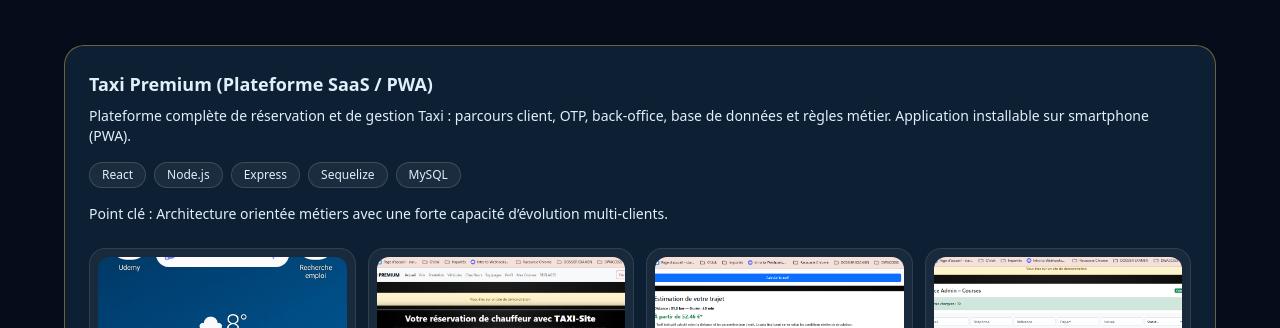
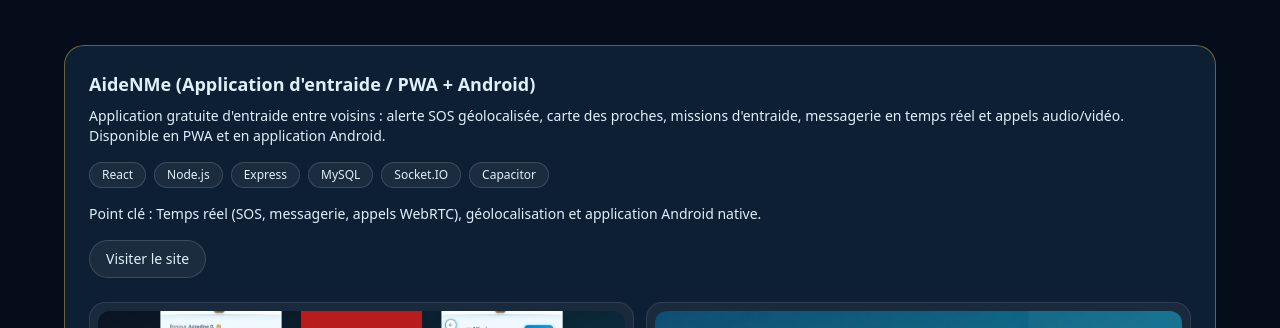
Before and after one commit to Azed-Oume/dwaccess.com, a Next.js app: page /projets in a window 1280 px wide. Shown: the part 400-728 px from the top of the page. Built offline with nearby package versions, Linux system fonts and the light colour scheme; no server answers.

Commit message:
feat: ajoute le projet AideNMe (application d'entraide) dans les realisations

```diff
--- a/src/content/projects.ts
+++ b/src/content/projects.ts
@@ -16,6 +16,24 @@ export type Project = {
 };
 
 export const projects: Project[] = [
+  {
+    title: "AideNMe (Application d'entraide / PWA + Android)",
+    summary:
+      "Application gratuite d'entraide entre voisins : alerte SOS géolocalisée, carte des proches, missions d'entraide, messagerie en temps réel et appels audio/vidéo. Disponible en PWA et en application Android.",
+    stack: ["React", "Node.js", "Express", "MySQL", "Socket.IO", "Capacitor"],
+    highlight: "Temps réel (SOS, messagerie, appels WebRTC), géolocalisation et application Android native.",
+    images: [
+      "/images/aidenme-1.jpg",
+      "/images/aidenme-2.jpg"
+    ],
+    option: [
+      "Alerte SOS géolocalisée",
+      "Messagerie et appels audio/vidéo",
+      "Missions d'entraide",
+      "PWA installable + Android"
+    ],
+    links: [{ label: "Visiter le site", href: "https://aidenme.fr" }],
+  },
   {
     title: "Taxi Premium (Plateforme SaaS / PWA)",
     summary:
```
Also changed, not shown: public/images/aidenme-1.jpg (added), public/images/aidenme-2.jpg (added).
